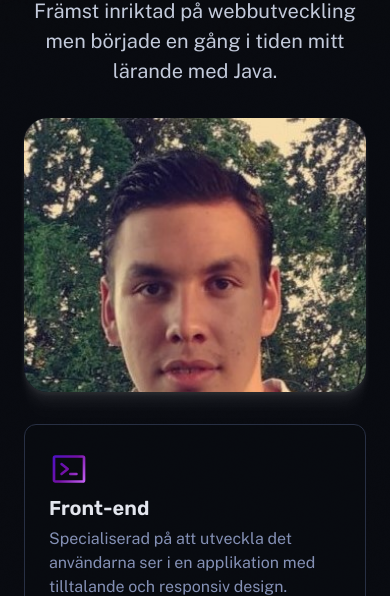
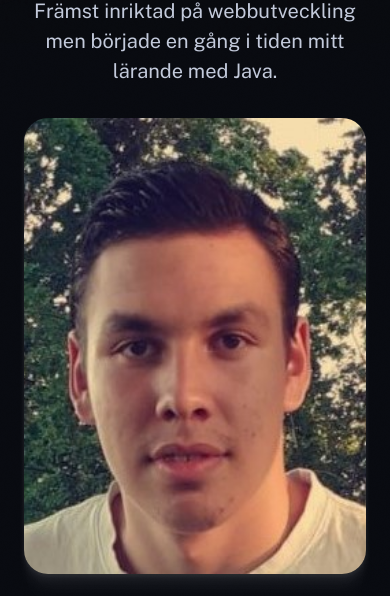
Before and after one commit to Jompepompe/Eportfolio, an Astro site: page / in a window 390 px wide. Shown: the part 248-844 px from the top of the page. Built offline with nearby package versions, Linux system fonts and the light colour scheme; Astro itself is replaced by a stand-in of ours.

Commit message:
bilden för mobil fixad

```diff
--- a/src/pages/index.astro
+++ b/src/pages/index.astro
@@ -96,7 +96,7 @@ const projects = (await getCollection('work'))
 	}
 
 	.hero img {
-		aspect-ratio: 5 / 4;
+		aspect-ratio: 3 / 4;
 		object-fit: cover;
 		object-position: top;
 		border-radius: 1.5rem;
```
